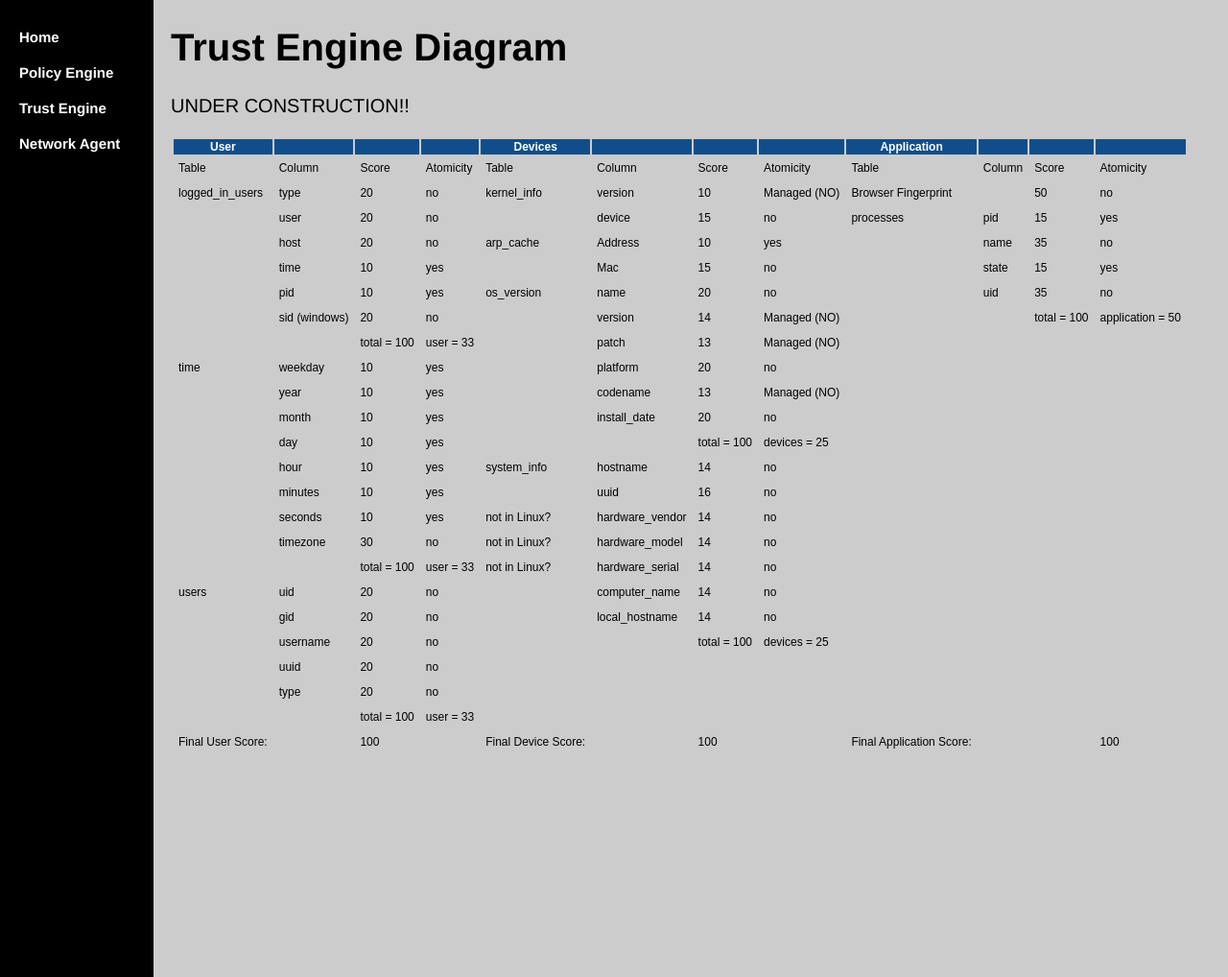
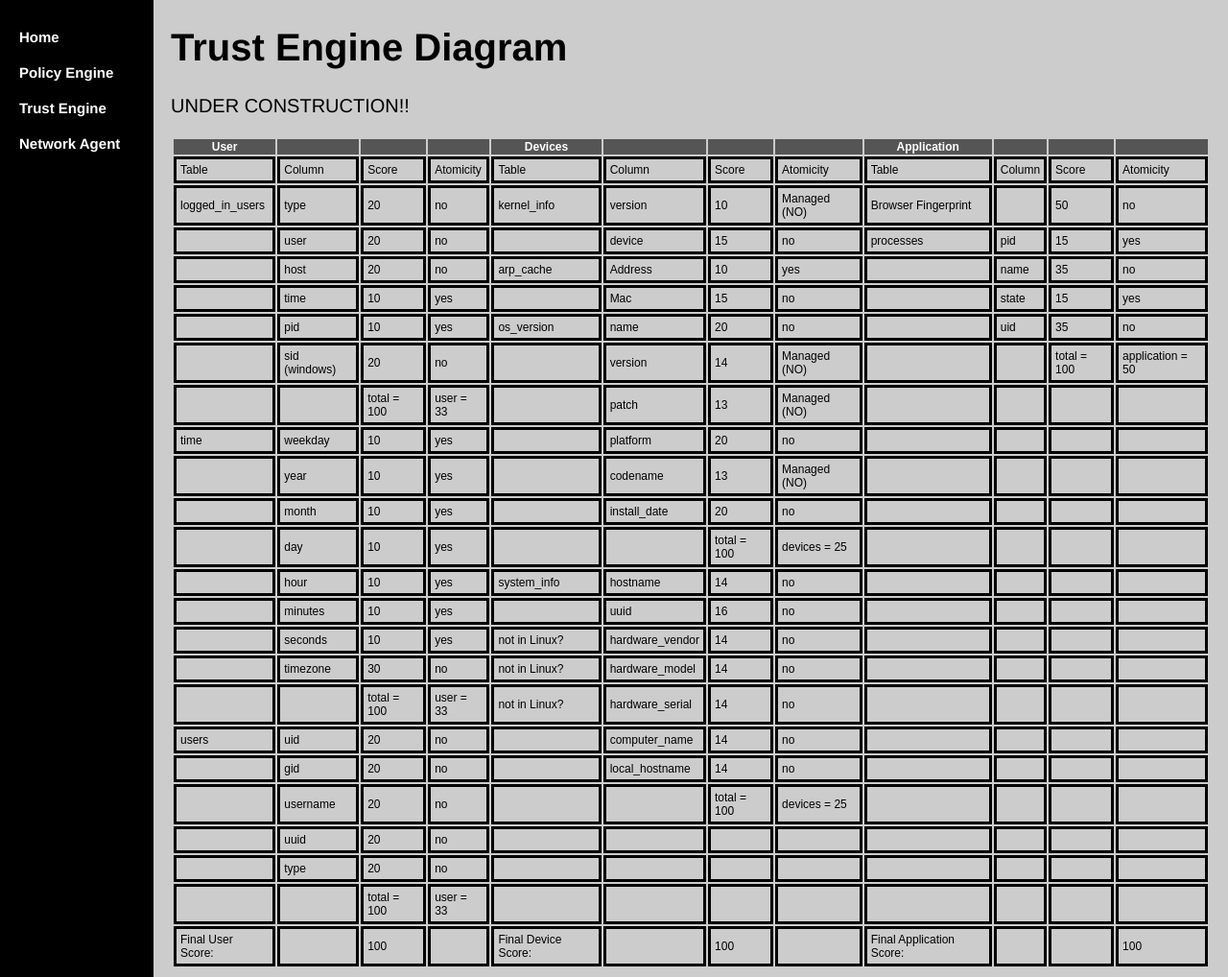
Before and after one commit to WWUZeroTrust/WWUZeroTrust.github.io, a Jekyll site: the page TrustEngine/diagram/index.html, which Jekyll copies as it is, in a window 1280 px wide and 1018 px high. Shown: the whole window at 96% size. Built offline with Jekyll 4.4.1, drawn with Linux system fonts in a browser that asks for light colours.

Commit message:
Update index.html

```diff
--- a/TrustEngine/diagram/index.html
+++ b/TrustEngine/diagram/index.html
@@ -114,10 +114,10 @@ h1 {
 	.tableizer-table td {
 		padding: 4px;
 		margin: 3px;
-		border: 1px solid #CCC;
+		border: 3px solid black;
 	}
 	.tableizer-table th {
-		background-color: #104E8B;
+		background-color: #555555;
 		color: #FFF;
 		font-weight: bold;
 	}
```
